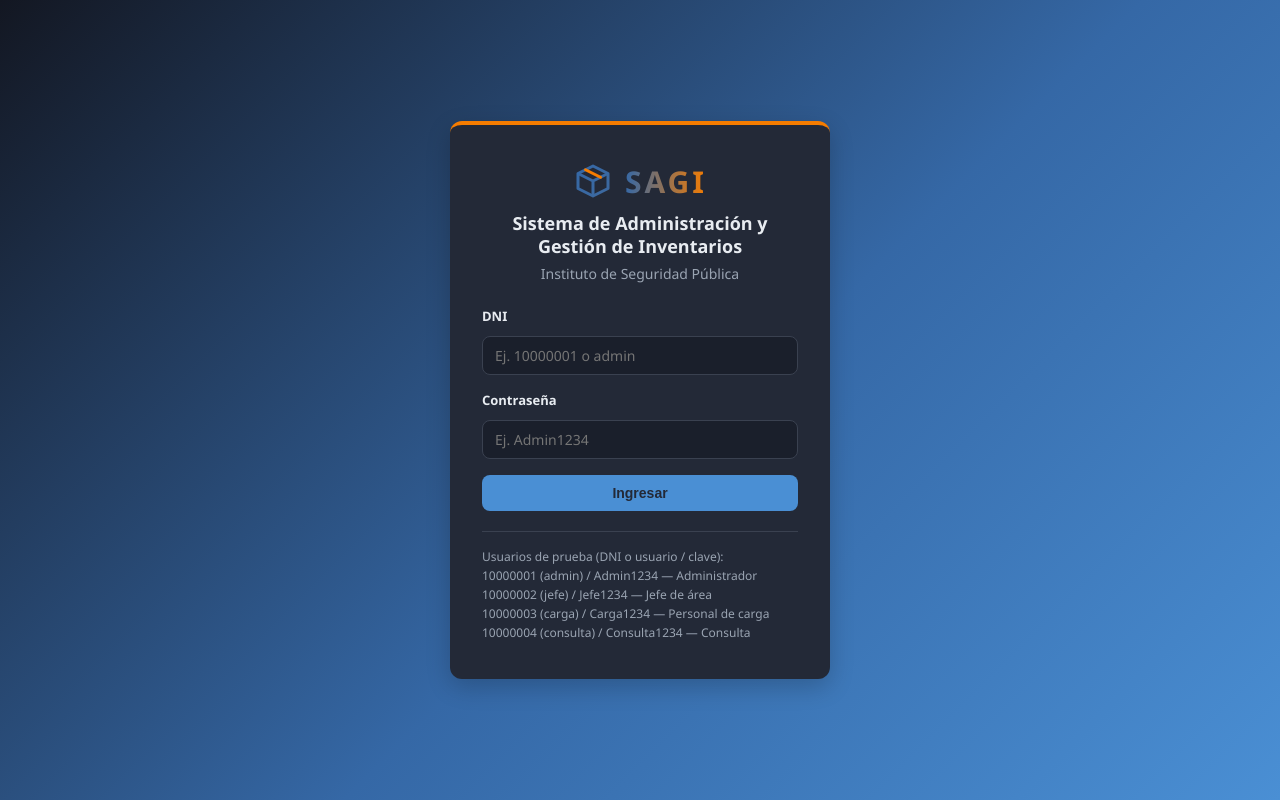
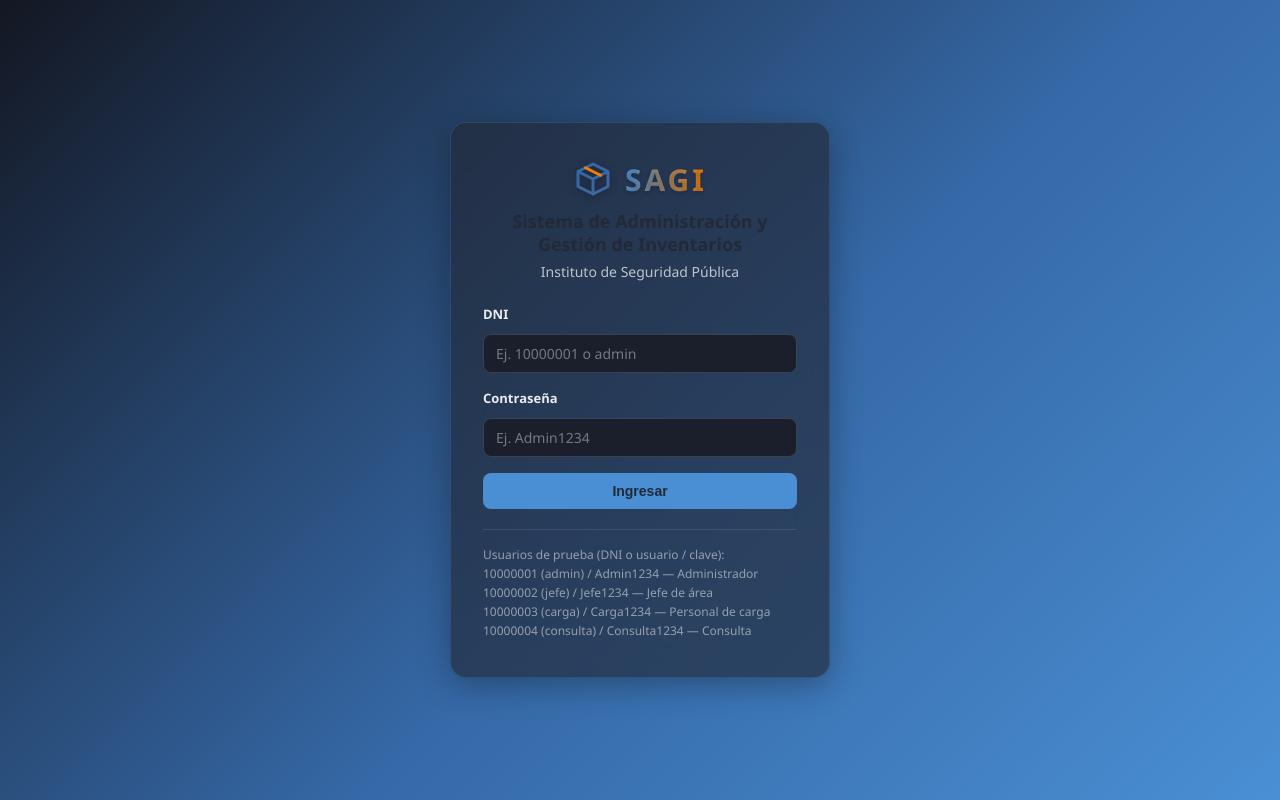
Before and after one commit to lolanga/sagi, a React app in the folder frontend/: page /login in a window 1280 px wide. Built offline with nearby package versions, Linux system fonts and the light colour scheme; the HTML template or start-up script is replaced by a standard one.

Commit message:
Login: glassmorphism en tarjeta de autenticacion

```diff
--- a/frontend/src/styles/auth.css
+++ b/frontend/src/styles/auth.css
@@ -8,13 +8,15 @@
 }
 
 .auth-card {
-  background-color: var(--color-white);
-  border-radius: 12px;
-  box-shadow: 0 8px 24px rgba(0, 0, 0, 0.2);
+  background: rgba(35, 41, 55, 0.65);
+  backdrop-filter: blur(16px);
+  -webkit-backdrop-filter: blur(16px);
+  border: 1px solid rgba(74, 143, 212, 0.25);
+  border-radius: 16px;
+  box-shadow: 0 8px 32px rgba(0, 0, 0, 0.3);
   padding: 36px 32px;
   width: 100%;
   max-width: 380px;
-  border-top: 4px solid var(--color-accent);
 }
 
 .auth-logo {
@@ -31,25 +33,27 @@
 .auth-logo svg {
   width: 40px;
   height: 40px;
+  filter: drop-shadow(0 2px 4px rgba(0, 0, 0, 0.3));
 }
 
 .auth-logo .logo-text {
-  background: linear-gradient(90deg, var(--color-primary-dark), var(--color-accent));
+  background: linear-gradient(90deg, var(--color-primary), var(--color-accent));
   -webkit-background-clip: text;
   background-clip: text;
   color: transparent;
+  text-shadow: 0 2px 4px rgba(0, 0, 0, 0.2);
 }
 
 .auth-title {
   font-size: 18px;
   text-align: center;
-  color: var(--color-text);
+  color: var(--color-white);
   line-height: 1.3;
 }
 
 .auth-subtitle {
   text-align: center;
-  color: var(--color-muted);
+  color: rgba(255, 255, 255, 0.7);
   font-size: 14px;
   margin: 6px 0 24px;
 }
@@ -62,40 +66,47 @@
   display: block;
   font-size: 13px;
   font-weight: 600;
-  color: var(--color-text);
+  color: rgba(255, 255, 255, 0.9);
   margin-bottom: 6px;
 }
 
 .field input {
   width: 100%;
   padding: 10px 12px;
-  border: 1px solid var(--color-border);
+  border: 1px solid rgba(255, 255, 255, 0.15);
   border-radius: var(--radius);
   font-size: 14px;
-  background-color: var(--color-bg);
-  color: var(--color-text);
+  background-color: rgba(26, 31, 43, 0.6);
+  color: white;
+}
+
+.field input::placeholder {
+  color: rgba(255, 255, 255, 0.4);
 }
 
 .field input:focus {
-  outline: 2px solid var(--color-primary);
-  outline-offset: -1px;
+  outline: none;
+  border-color: var(--color-accent);
+  box-shadow: 0 0 0 2px rgba(245, 124, 0, 0.3);
 }
 
 .auth-error {
-  background-color: rgba(239, 83, 80, 0.15);
-  color: var(--color-danger);
+  background-color: rgba(239, 83, 80, 0.2);
+  backdrop-filter: blur(4px);
+  color: #ff8a80;
   padding: 10px 12px;
   border-radius: var(--radius);
   font-size: 13px;
   margin-bottom: 16px;
+  border: 1px solid rgba(239, 83, 80, 0.3);
 }
 
 .auth-hint {
   margin-top: 20px;
   padding-top: 16px;
-  border-top: 1px solid var(--color-border);
+  border-top: 1px solid rgba(255, 255, 255, 0.1);
   font-size: 12px;
-  color: var(--color-muted);
+  color: rgba(255, 255, 255, 0.5);
 }
 
 .auth-hint p {
```
